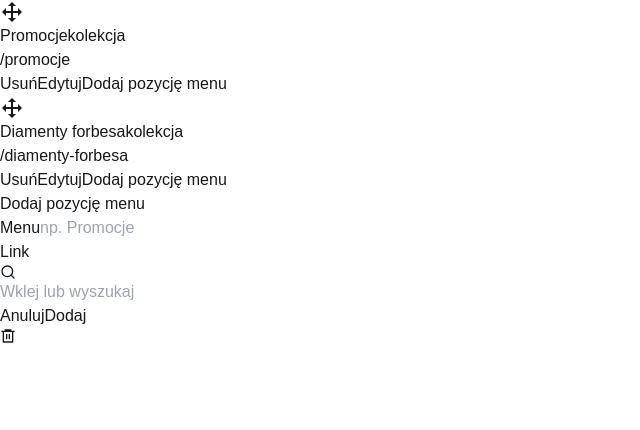
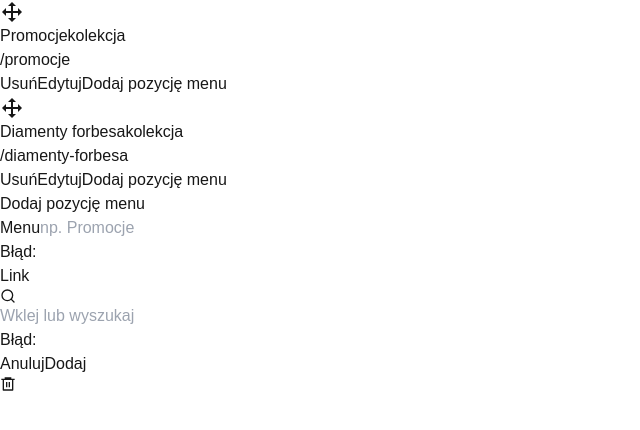
Before and after one commit to SebastianJedrak/droplo-recruitment-task, a Next.js app: page / in a window 1280 px wide. Shown: the top 430 px of the page, without its empty margins (0-640 px from the left). Built offline with nearby package versions, Linux system fonts and the light colour scheme.

Commit message:
feat(edit-menu-item): added validation

```diff
--- a/src/components/EditMenuItem.tsx
+++ b/src/components/EditMenuItem.tsx
@@ -10,8 +10,8 @@ import { FiSearch } from "react-icons/fi";
 import { RiDeleteBin6Line } from "react-icons/ri";
 
 const schema = z.object({
-  menu: z.string(),
-  link: z.string(),
+  menu: z.string().min(1, "Menu is required"),
+  link: z.string().min(1, "Link is required"),
 });
 
 type FormFields = z.infer<typeof schema>;
@@ -20,8 +20,7 @@ const EditMenuItem: React.FC = () => {
   const {
     register,
     handleSubmit,
-    setError,
-    formState: { errors, isSubmitting },
+    formState: { errors },
   } = useForm<FormFields>({ resolver: zodResolver(schema) });
 
   const onSubmit: SubmitHandler<FormFields> = (data) => {
@@ -33,7 +32,7 @@ const EditMenuItem: React.FC = () => {
       <div className="flex">
         <form
           onSubmit={handleSubmit(onSubmit)}
-          className="p-4 space-y-4 w-11/12"
+          className="p-4 space-y-1 w-11/12"
         >
           <div>
             <label htmlFor="menu" className="block mb-1 font-bold">
@@ -46,6 +45,9 @@ const EditMenuItem: React.FC = () => {
               {...register("menu")}
               className="w-full pl-3 py-2 border border-gray-300 rounded-lg text-sm placeholder-gray-400 focus:outline-none focus:ring-2 focus:ring-purple-500"
             />
+            <p className={`text-red-500 ${errors.menu || "invisible"}`}>
+              Błąd: {errors.menu?.message}
+            </p>
           </div>
 
           <div>
@@ -58,14 +60,18 @@ const EditMenuItem: React.FC = () => {
                 id="link"
                 type="text"
                 placeholder="Wklej lub wyszukaj"
+                {...register("link")}
                 className="w-full pl-8 py-2 border border-gray-300 rounded-lg text-sm placeholder-gray-400 focus:outline-none focus:ring-2 focus:ring-purple-500"
               />
             </div>
-          </div>
+            <p className={`text-red-500 ${errors.link || "invisible"}`}>
+              Błąd: {errors.link?.message}
+            </p>
 
-          <div className="flex space-x-2">
-            <Button title="Anuluj" type="button" />
-            <Button title="Dodaj" type="submit" />
+            <div className="flex space-x-2">
+              <Button title="Anuluj" type="button" />
+              <Button title="Dodaj" type="submit" />
+            </div>
           </div>
         </form>
         <div className="w-1/12 flex justify-end p-6">
```
